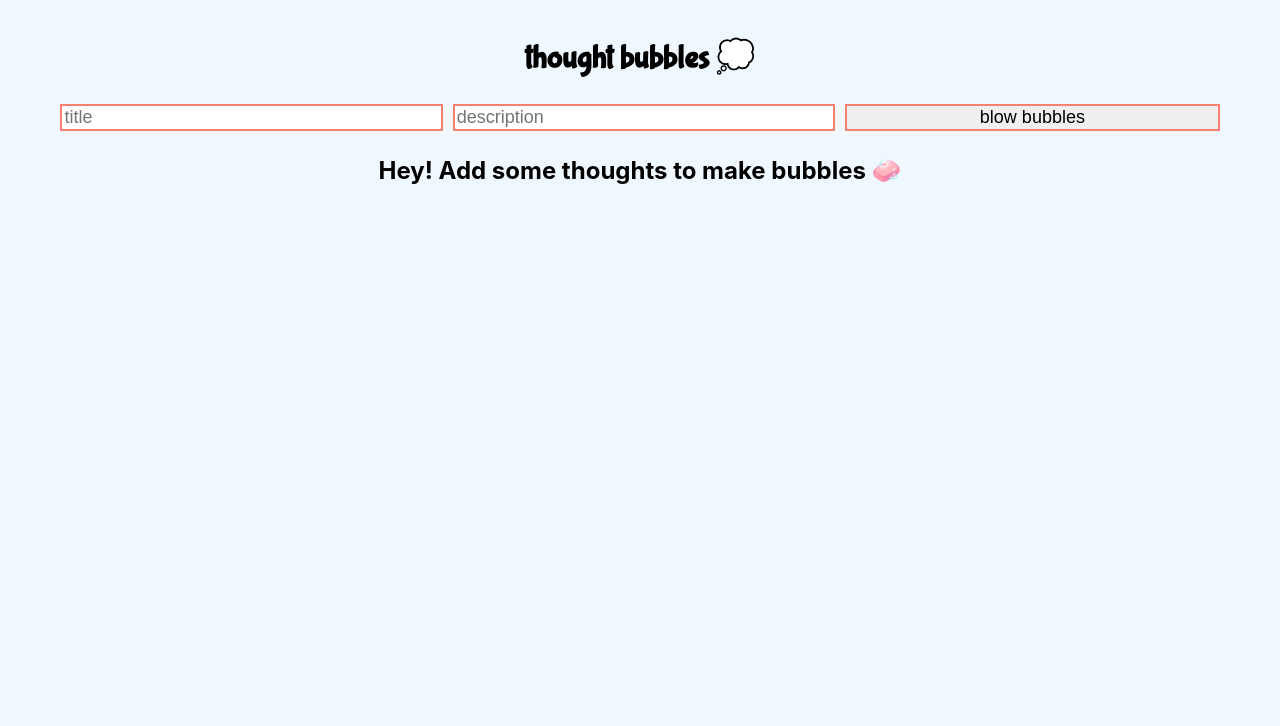
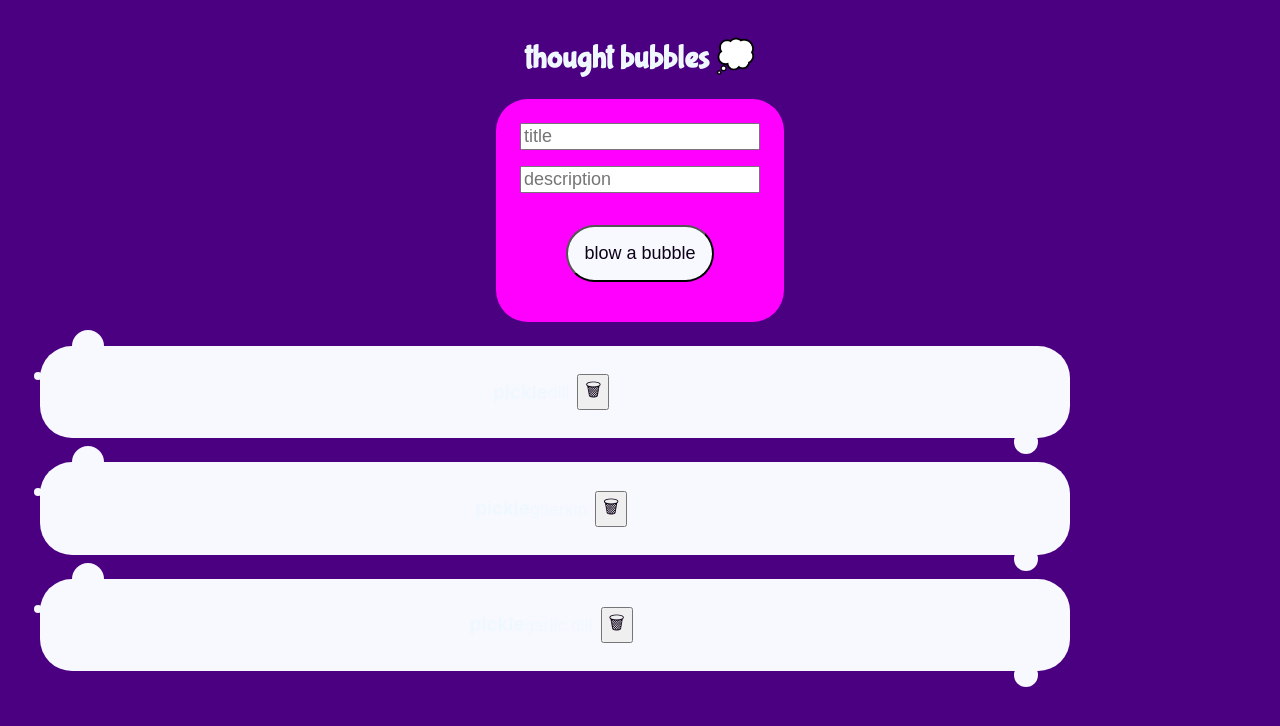
Before and after one commit to nichelicorn/thought-bubbles, a React (Create React App) app: page / in a window 1280 px wide. Shown: the top 726 px of the page. Built offline with nearby package versions, Linux system fonts and the light colour scheme.

Commit message:
💅 Add styling to bubbles

```diff
--- a/src/App.css
+++ b/src/App.css
@@ -1,9 +1,14 @@
+/* Styles for the Thought Bubbles App */
+
 body {
-  background-color: aliceblue;
+  background-color: indigo;
+  color: aliceblue;
   margin: auto;
 }
 
 .App {
+  display: flex;
+  flex-direction: column;
   padding: 1rem;
   text-align: center;
 }
--- a/src/App.js
+++ b/src/App.js
@@ -12,7 +12,23 @@ class App extends Component {
     super();
     // this, here, is binding the state / relevant data application, to the App component
     this.state = {
-      ideas: []
+      ideas: [
+        {
+          id: 1,
+          title: "pickle",
+          description: "dill"
+        },
+        {
+          id: 2,
+          title: "pickle",
+          description: "gherkin"
+        },
+        {
+          id: 3,
+          title: "pickle",
+          description: "garlic dill"
+        }
+      ]
     }
   }
 
--- a/src/Card.css
+++ b/src/Card.css
@@ -1,7 +1,7 @@
 /* Styling for Card component */
 
 .card {
-  .box-sizing: border-box;
+  /* .box-sizing: border-box;
   border: 3px solid seagreen;
-  padding: 1rem;
+  padding: 1rem; */
 }
--- a/src/Card.js
+++ b/src/Card.js
@@ -3,7 +3,7 @@ import "./Card.css";
 
 const Card = ( { title, description, id, deleteIdea } ) => {
   return (
-    <div className="card">
+    <div className="card bubble">
       <h3>{title}</h3>
       <p>{description}</p>
       <button onClick={() => deleteIdea(id)} >🗑</button>
--- a/src/Form.css
+++ b/src/Form.css
@@ -1,12 +1,68 @@
 /* Styles for the Form component */
 
 form {
+  display: flex;
+  align-items: center;
+  flex-direction: column;
+  justify-content: center;
   margin: auto;
 }
 
-input, button {
-  margin: 5px;
-  width: 30%;
-  border: 2px solid salmon;
+.bubble-maker {
+  background-color: fuchsia;
+  padding: 1rem;
+  border-radius: 2rem;
+}
+
+.bubble {
+  display: flex;
+  background-color: ghostwhite;
+  padding: 1rem;
+  border-radius: 2rem;
+  min-width: 30%;
+  max-width: 80%;
+  min-height: 3rem;
+  margin: 1.5rem;
+  position: relative;
+  align-items: center;
+  justify-content: center;
+  text-align: center;
+}
+
+.bubble:before,
+.bubble:after {
+  content: "";
+  background-color: ghostwhite;
+  border-radius: 50%;
+  display: block;
+  position: absolute;
+  z-index: -1;
+}
+
+.bubble::before {
+  width: 2rem;
+  height: 2rem;
+  top: -1rem;
+  left: 2rem;
+  box-shadow: -50px 30px 0 -12px ghostwhite;
+}
+
+.bubble::after {
+  bottom: -1rem;
+  right: 2rem;
+  width: 1.5rem;
+  height: 1.5rem;
+  box-shadow: 2.5rem -2rem 0 0 #ghostwhite,
+             -2rem -.5rem 0 -.5rem #ghostwhite,
+             -1.5rem 1rem 0 -.5rem #ghostwhite,
+             -.5rem 2rem 0 -1rem #ghostwhite;
+}
+
+input,
+button {
+  color: rgb(13, 0, 23);
+  margin: .5rem;
+  /* width: 30%; */
+  /* border: 2px solid salmon; */
   font-size: 18px;
 }
--- a/src/Form.js
+++ b/src/Form.js
@@ -18,7 +18,7 @@ class Form extends Component {
     event.preventDefault(); // prevents the page from refreshing when the form is submitted
     const newIdea = {
       id: Date.now(),
-      ...this.state // spreads in the title and description
+      ...this.state // spreads in the new idea object created in state
     }
     this.props.addIdea(newIdea); // uses the addIdea method from the App, passed to Form as a prop
     this.clearInputs();
@@ -30,7 +30,7 @@ class Form extends Component {
 
   render() {
     return (
-      <form>
+      <form className="bubble-maker">
         <input
           type="text"
           placeholder="title"
@@ -47,8 +47,8 @@ class Form extends Component {
           onChange={event => this.handleChange(event)}
         />
 
-        <button onClick={event => { this.submitIdea(event) }} >
-          blow bubbles
+        <button onClick={event => { this.submitIdea(event) }} className="bubble">
+          blow a bubble
         </button>
       </form>
     )
--- a/src/Ideas.css
+++ b/src/Ideas.css
@@ -1,8 +1,8 @@
 /* Styling for the Ideas component */
 
 .ideas-wrap {
-  padding: 1.2rem;
+  /* padding: 1.2rem;
   display: grid;
   grid-template-columns: repeat(3, 1fr);
-  grid-gap: 1.2rem;
+  grid-gap: 1.2rem; */
 }
```
